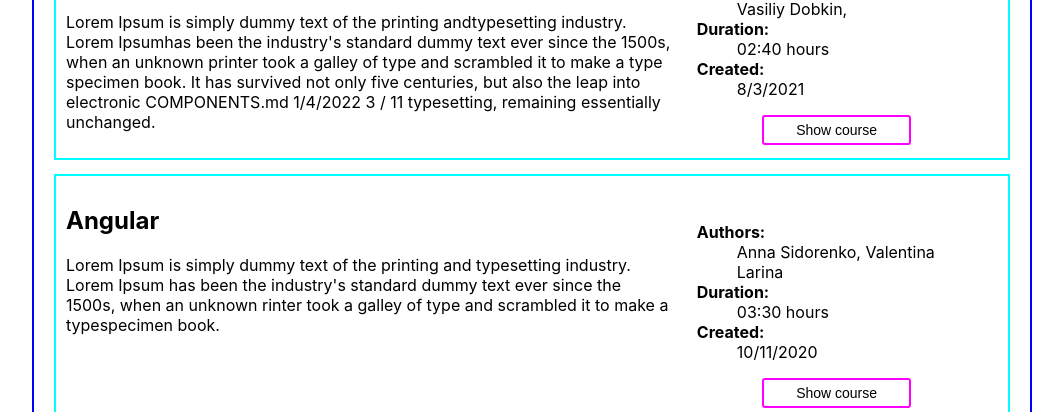
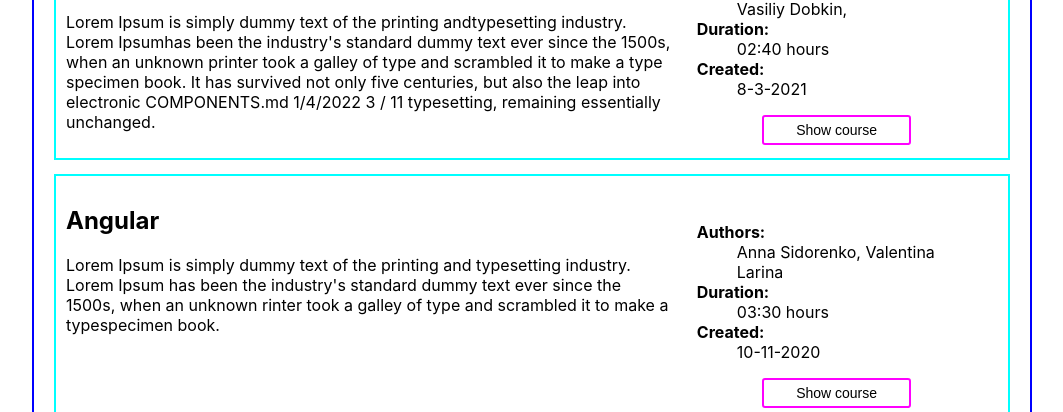
Before and after one commit to Ytrbnik/courses-app, a React (Create React App) app: page / in a window 1280 px wide. Shown: the part 242-654 px from the top of the page, without its empty margins (108-1171 px from the left). Built offline with nearby package versions, Linux system fonts and the light colour scheme.

Commit message:
Error_alert_added

```diff
--- a/src/components/Courses/components/CourseCard/CourseCard.tsx
+++ b/src/components/Courses/components/CourseCard/CourseCard.tsx
@@ -53,7 +53,7 @@
 					<dd>{formatDuration(course.duration)}</dd>
 
 					<dt>Created:</dt>
-					<dd>{course.creationDate}</dd>
+					<dd>{course.creationDate.replace(/\//g, '-')}</dd>
 				</dl>
 				<Button
 					className='button'
--- a/src/components/CreateCourse/CreateCourse.tsx
+++ b/src/components/CreateCourse/CreateCourse.tsx
@@ -70,6 +70,11 @@
 	};
 
 	const addingNewCourse = () => {
+		if (!courseTitle || !courseDescription || !courseDuration) {
+			alert('Please fill in all the required fields.');
+			return;
+		}
+
 		const newCourse: Course = {
 			id: uuidv4(),
 			title: courseTitle,
```
